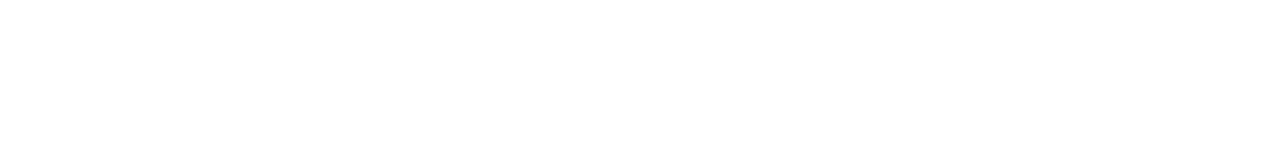
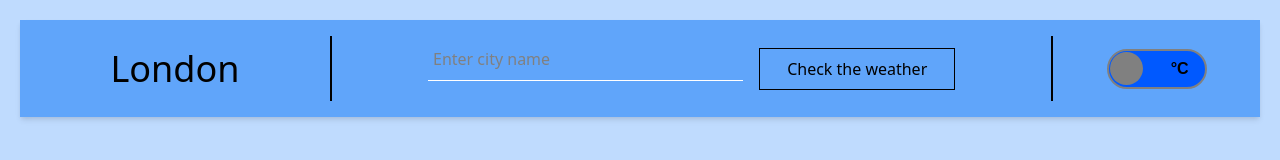
Before and after one commit to MkrtichSargsyan/microverse-weather-app, a website built with webpack: page src/index.html in a window 1280 px wide. Built offline with nearby package versions, Linux system fonts and the light colour scheme.

Commit message:
Create and style header

```diff
--- a/package.json
+++ b/package.json
@@ -20,7 +20,6 @@
   "homepage": "https://github.com/MkrtichSargsyan/microverse-weather-app#readme",
   "devDependencies": {
     "css-loader": "^5.1.2",
-    "html-loader": "^2.1.2",
     "html-webpack-plugin": "^5.3.1",
     "postcss": "^8.2.8",
     "postcss-loader": "^5.1.0",
--- a/src/css/customStyles.css
+++ b/src/css/customStyles.css
@@ -1,5 +1,94 @@
-*{
+* {
   margin: 0;
   padding: 0;
   box-sizing: border-box;
 }
+
+body {
+  width: 100%;
+  max-width: 1800px;
+  margin: 0 auto;
+  padding: 20px;
+}
+
+/* toggle in label designing */
+.toggle {
+  position: relative;
+  display: inline-block;
+  width: 100px;
+  height: 40px;
+  background-color: rgb(0, 89, 255);
+  border-radius: 30px;
+  border: 2px solid gray;
+}
+
+/* After slide changes */
+.toggle:after {
+  content: "";
+  position: absolute;
+  width: 33px;
+  height: 33px;
+  border-radius: 50%;
+  background-color: gray;
+  top: 1px;
+  left: 1px;
+  transition: all 0.5s;
+}
+
+/* Toggle text */
+p {
+  font-family: Arial, Helvetica, sans-serif;
+  font-weight: bold;
+}
+
+/* Checkbox cheked effect */
+.checkbox:checked + .toggle::after {
+  left: 62px;
+}
+
+/* Checkbox cheked toggle label bg color */
+.checkbox:checked + .toggle {
+  background-color: green;
+}
+
+.checkbox {
+  display: none;
+}
+
+/* ddddddddddddd */
+
+.group {
+  position: relative;
+}
+
+.form-input {
+  background: none;
+  color: white;
+  font-size: 18px;
+  padding: 15px 10px 2px 5px;
+  display: block;
+  width: 100%;
+  border: none;
+  border-radius: 0;
+  border-bottom: 1px solid white;
+}
+.form-input:focus{
+  outline: none;
+}
+
+.form-input:focus ~ .form-input-label{
+  top: -10px;
+  font-size: 12px;
+  color: black;
+}
+
+.form-input-label {
+  color: gray;
+  font-size: 16px;
+  font-weight: normal;
+  position: absolute;
+  pointer-events: none;
+  left: 5px;
+  top: 11px;
+  transition: 300ms ease all;
+}
--- a/src/index.html
+++ b/src/index.html
@@ -6,9 +6,34 @@
     <meta name="viewport" content="width=device-width, initial-scale=1.0" />
     <title>Document</title>
   </head>
-  <body>
-    <header>
+  <body class="bg-blue-200">
+    <header
+      class="shadow-md flex justify-between items-center bg-blue-400 py-4"
+    >
+      <h1 class="text-4xl w-1/4 flex justify-center">London</h1>
 
+      <form
+        class="flex border-l-2 border-r-2 border-black px-24 flex-1 justify-center items-center"
+      >
+        <div class="group flex flex-col w-full">
+          <input type="text" class="form-input mb-5" />
+          <label class="form-input-label"> Enter city name </label>
+        </div>
+
+        <button type="submit" class="border border-black ml-4 w-3/5 p-2">
+          Check the weather
+        </button>
+      </form>
+
+      <div class="flex w-1/6 justify-center">
+        <input type="checkbox" id="switch" class="checkbox" />
+        <label for="switch" class="toggle">
+          <p class="flex justify-between items-center h-full px-4">
+            <span>°F</span>
+            <span>°C</span>
+          </p>
+        </label>
+      </div>
     </header>
     <main></main>
 
--- a/webpack.config.js
+++ b/webpack.config.js
@@ -9,26 +9,23 @@ module.exports = {
     filename: "main.js",
     path: path.resolve(__dirname, "dist"),
   },
+
+  plugins: [
+    new HtmlWebpackPlugin({
+      title: "Weather app",
+      template: "./src/index.html",
+    }),
+    new Dotenv(),
+  ],
+
   module: {
     rules: [
       {
         test: /\.css$/i,
         use: ["style-loader", "css-loader", "postcss-loader"],
       },
-      {
-        test: /\.(html)$/,
-        use: {
-          loader: "html-loader",
-        },
-      },
     ],
   },
-  plugins: [
-    new HtmlWebpackPlugin({
-      title: "Weather app",
-    }),
-    new Dotenv(),
-  ],
 
   devServer: {
     watchContentBase: true,
```
Also changed, not shown: dist/index.html, 1 other file.
